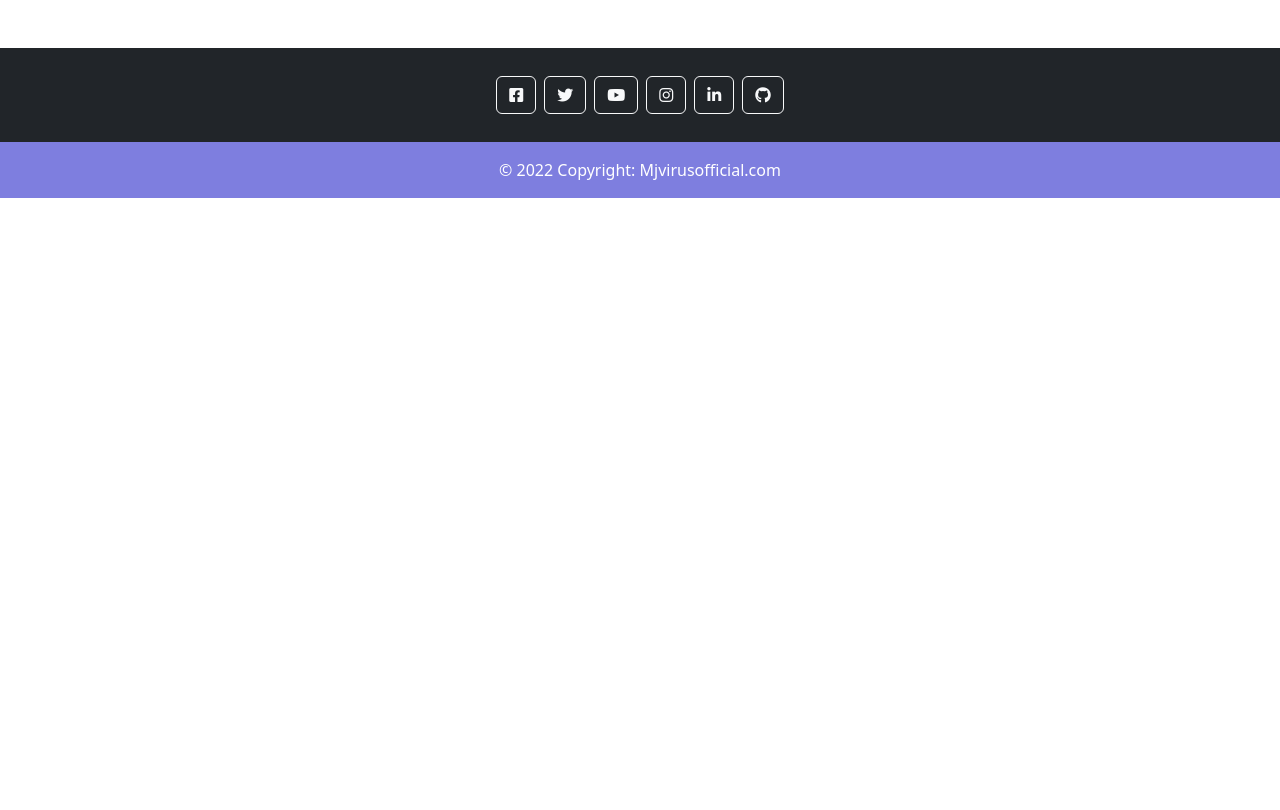
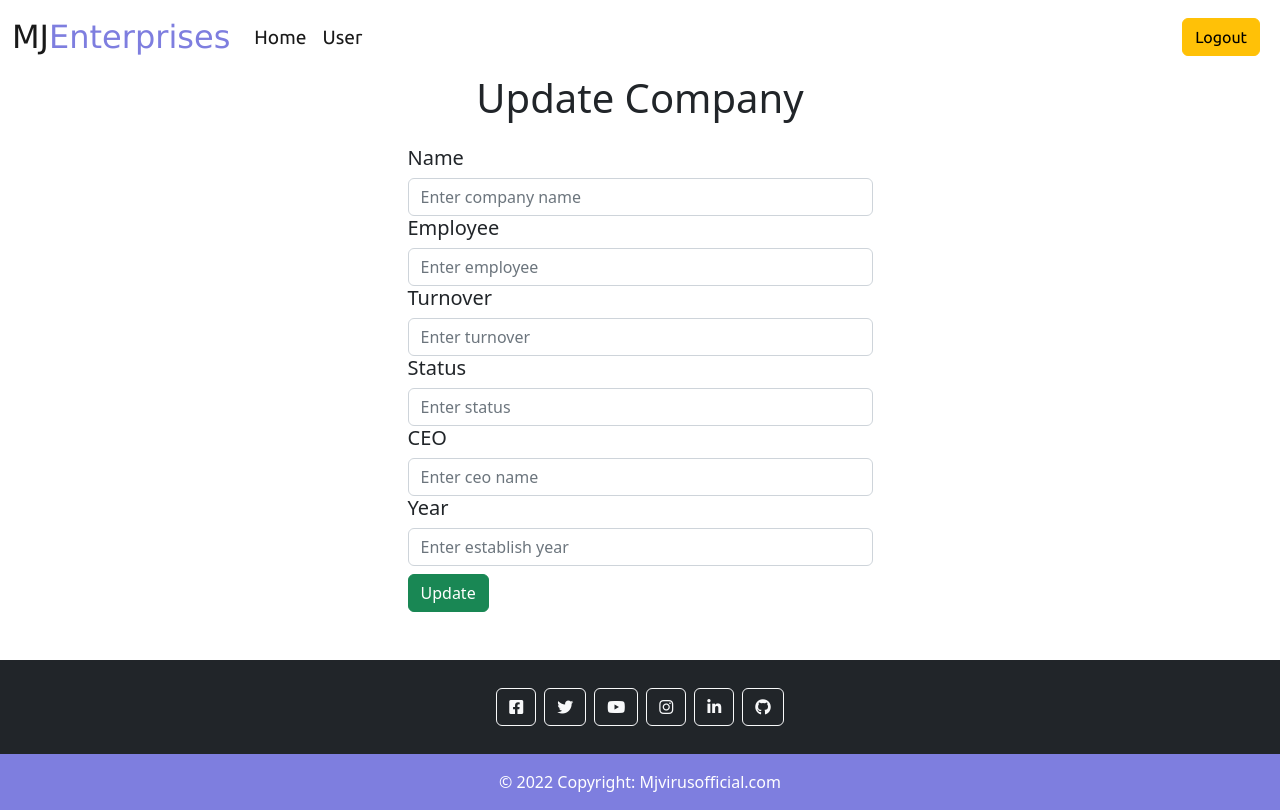
Before and after one commit to Mjvirusofficial/CRM-APPLICATION, a React (Create React App) app: page /create/1 in a window 1280 px wide. Built offline with nearby package versions, Linux system fonts and the light colour scheme; no server answers.

Commit message:
Edit complete

```diff
--- a/src/App.js
+++ b/src/App.js
@@ -22,6 +22,8 @@ function App() {
       <Route path='/navbar' element={<Navbar/>}/>
       <Route path='/footer' element={<Footer/>}/>
       <Route path='/create' element={<CreateList/>}/>
+      <Route path='/create' element={<CreateList/>}/>
+      <Route path='/create/:name' element={<CreateList/>}/>
 
     </Routes>
     <Footer/>
--- a/src/Pages/Contact/Contact.js
+++ b/src/Pages/Contact/Contact.js
@@ -1,5 +1,5 @@
 import React, { useEffect, useState } from 'react';
-import { NavLink, useNavigate} from 'react-router-dom';
+import { NavLink, useNavigate } from 'react-router-dom';
 import Navbar from '../../Component/Navbar/Navbar';
 import './Contact.css'
 function Contact() {
@@ -16,7 +16,7 @@ function Contact() {
     const [data, setData] = useState();
 
     const API = 'https://mycrmserver.netlify.app/api/customer/';
-    const [search, setSearch]=useState('');
+    const [search, setSearch] = useState('');
 
 
     useEffect(() => {
@@ -27,7 +27,6 @@ function Contact() {
         })
     }, [])
 
-// console.log(data.filter(i => i.name.toLowerCase().includes('zi')))
 
 
 
@@ -35,10 +34,9 @@ function Contact() {
 
 
 
-
-    function handleEditClick(name) {
-        // console.log(name);
-        navigate("/create");
+    function handleEditClick(id) {
+        // console.log(id);
+        navigate(`/create/${id}`);
     }
 
 
@@ -52,9 +50,10 @@ function Contact() {
             })
             .then((res) => {
                 setData(res);
-                setData(res);
             });
     }
+
+
 
     return (
         <>
@@ -82,12 +81,13 @@ function Contact() {
                 <h1 className='text-center emp-header'>The list of your employee</h1>
             </div>
 
-
             <div className="container-fluid overflow-scroll mt-4">
                 <div className="row">
                     <div className="col col-sm-12">
+
                         <table class="table table-light">
                             <thead className=''>
+
                                 <tr>
                                     <th scope="col">ID</th>
                                     <th scope="col">NAME</th>
@@ -102,6 +102,7 @@ function Contact() {
                                 </tr>
                             </thead>
                             <tbody>
+
 
                                 {
                                     data &&
@@ -123,9 +124,7 @@ function Contact() {
                                                 <button onClick={() => handleEditClick(i.name)} className='btn btn-warning m-1'>Edit</button>
                                                 <button onClick={() => handleDeleteClick(i.name)} className='btn btn-danger m-1'>Remove</button>
                                             </td>
-
                                         </tr>
-
                                     })
                                 }
 
@@ -137,7 +136,17 @@ function Contact() {
                         </table>
                     </div>
                 </div>
-            </div>
+                </div>
+
+            {!data && (
+                <div className="container ">
+                    <div className="row ">
+                        <div class="alert alert-primary   col-lg-12 " role="alert">
+                            No Customers are available in system.
+                        </div>
+                    </div>
+                </div>
+            )}
 
         </>
     )
--- a/src/Pages/CreateList/CreateList.js
+++ b/src/Pages/CreateList/CreateList.js
@@ -1,62 +1,85 @@
-import React, { useState } from 'react'
+
+
+import React, { useEffect, useState } from 'react'
 import Navbar from '../../Component/Navbar/Navbar'
+import { useNavigate, useParams } from 'react-router-dom';
 
 function CreateList() {
 
-  const [newData, setNewData] = useState();
+  const [newData, setNewData] = useState({});
+  const navigate = useNavigate();
+  const API = 'https://mycrmserver.netlify.app/api/customer/';
+
+
+  const {name} = useParams()
+// console.log(name)
+
+
+
+
+//For Update
+
+useEffect(() =>{
+  if (name) {
+    fetch(`${API}/${name}`).then(res => {
+      return res.json()
+  }).then(r => {
+     console.log(r)
+     setNewData(r)
+  })
+  }
+
+},[name])
+
 
 function Create() {
-
-    const API = 'https://mycrmserver.netlify.app/api/customer/';
+  // method: uniqueID ? "PUT" : "POST",
   fetch(API, {
-      method:  "POST",
+    // method:  "POST",
+        method: name ? "PUT" : "POST",
     body: JSON.stringify(newData),
     headers: {
       "Content-Type": "application/json",
     },
   })
     .then((res) => {
-        return res.json();
+      navigate('/')
     })
-      .then((res) => {
-        // console.log(res);
-        // navigate("/");
-      });
 }
 
   return (
     <div>
       <Navbar />
       <div className="container">
-        <h1 className='text-center '>Create Company</h1>
+        <h1 className='text-center '> {name ? 'Update Company' : 'Create Company'}</h1>
         <div class="form-group col-md-5 col-10 mx-auto mt-4">
           <label for="exampleInputEmail1"><h5>Name</h5></label>
-          <input onChange={(e) => { setNewData({ ...newData, name: e.target.value }) }} type="text" class="form-control" id="exampleInputEmail1" aria-describedby="emailHelp" placeholder="Enter company name" />
+          <input value={newData.name}  onChange={(e) => { setNewData({ ...newData, name: e.target.value }) }} type="text" class="form-control" id="exampleInputEmail1" aria-describedby="emailHelp" placeholder="Enter company name" />
         </div>
 
         <div class="form-group col-md-5 col-10 mx-auto">
           <label for="exampleInputEmail1"><h5>Employee</h5></label>
-          <input onChange={(e) => { setNewData({ ...newData, email: e.target.value }) }} type="text" class="form-control" id="exampleInputEmail1" aria-describedby="emailHelp" placeholder="Enter employee" />
+          <input value={newData.employees}  onChange={(e) => { setNewData({ ...newData, email: e.target.value }) }} type="number" class="form-control" id="exampleInputEmail1" aria-describedby="emailHelp" placeholder="Enter employee" />
         </div>
 
         <div class="form-group col-md-5 col-10 mx-auto">
           <label for="exampleInputEmail1"><h5>Turnover</h5></label>
-          <input type="text" class="form-control" id="exampleInputEmail1" aria-describedby="emailHelp" placeholder="Enter turnover" />
+          <input value={newData.turnover} type="number" class="form-control" id="exampleInputEmail1" aria-describedby="emailHelp" placeholder="Enter turnover" />
         </div>
 
         <div class="form-group col-md-5 col-10 mx-auto">
-          <label for="exampleInputEmail1"><h5>Website</h5></label>
-          <input type="text" class="form-control" id="exampleInputEmail1" aria-describedby="emailHelp" placeholder="Enter your email" />
+          <label for="exampleInputEmail1"><h5>Status</h5></label>
+          <input value={newData.status} type="text" class="form-control" id="exampleInputEmail1" aria-describedby="emailHelp" placeholder="Enter status" />
         </div>
 
         <div class="form-group col-md-5 col-10 mx-auto">
           <label for="exampleInputEmail1"><h5>CEO</h5></label>
-          <input type="text" class="form-control" id="exampleInputEmail1" aria-describedby="emailHelp" placeholder="Enter ceo name" />
+          <input value={newData.ceo} type="text" class="form-control" id="exampleInputEmail1" aria-describedby="emailHelp" placeholder="Enter ceo name" />
         </div>
 
         <div class="form-group col-md-5 col-10 mx-auto">
           <label for="exampleInputEmail1"><h5>Year</h5></label>
-          <input type="text" class="form-control" id="exampleInputEmail1" aria-describedby="emailHelp" placeholder="Enter establish year" />
+          <input value={newData.year} type="text" class="form-control" id="exampleInputEmail1" aria-describedby="emailHelp" placeholder="Enter establish year" />
         </div>
 
 
@@ -64,7 +87,7 @@ function CreateList() {
 
 
         <div onClick={Create} class=" mt-2 form-group col-md-5 col-10 mx-auto">
-          <button className='btn btn-success ' >Submit</button>
+          <button className='btn btn-success ' >{name ? 'Update' : 'Submit'}</button>
         </div>
       </div>
     </div>
```
Lines whose indentation alone changed are shown as unchanged.
